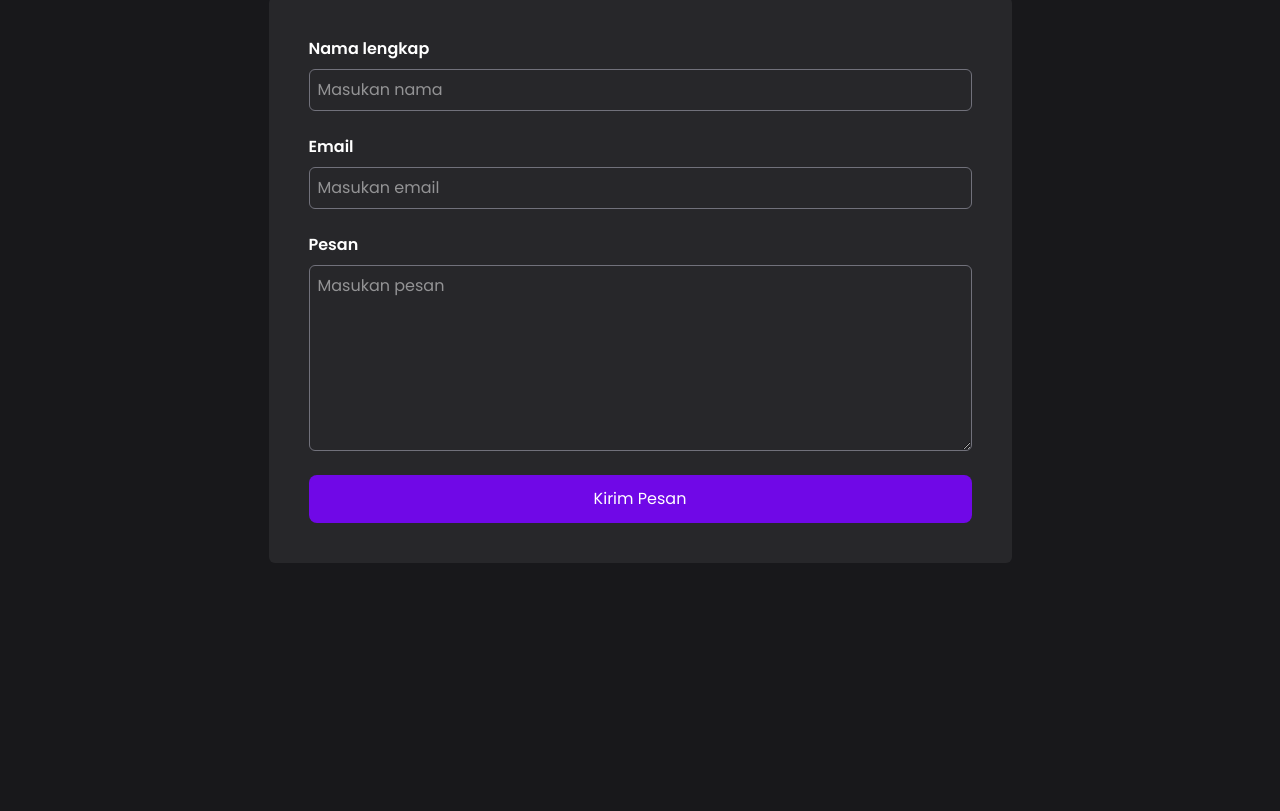
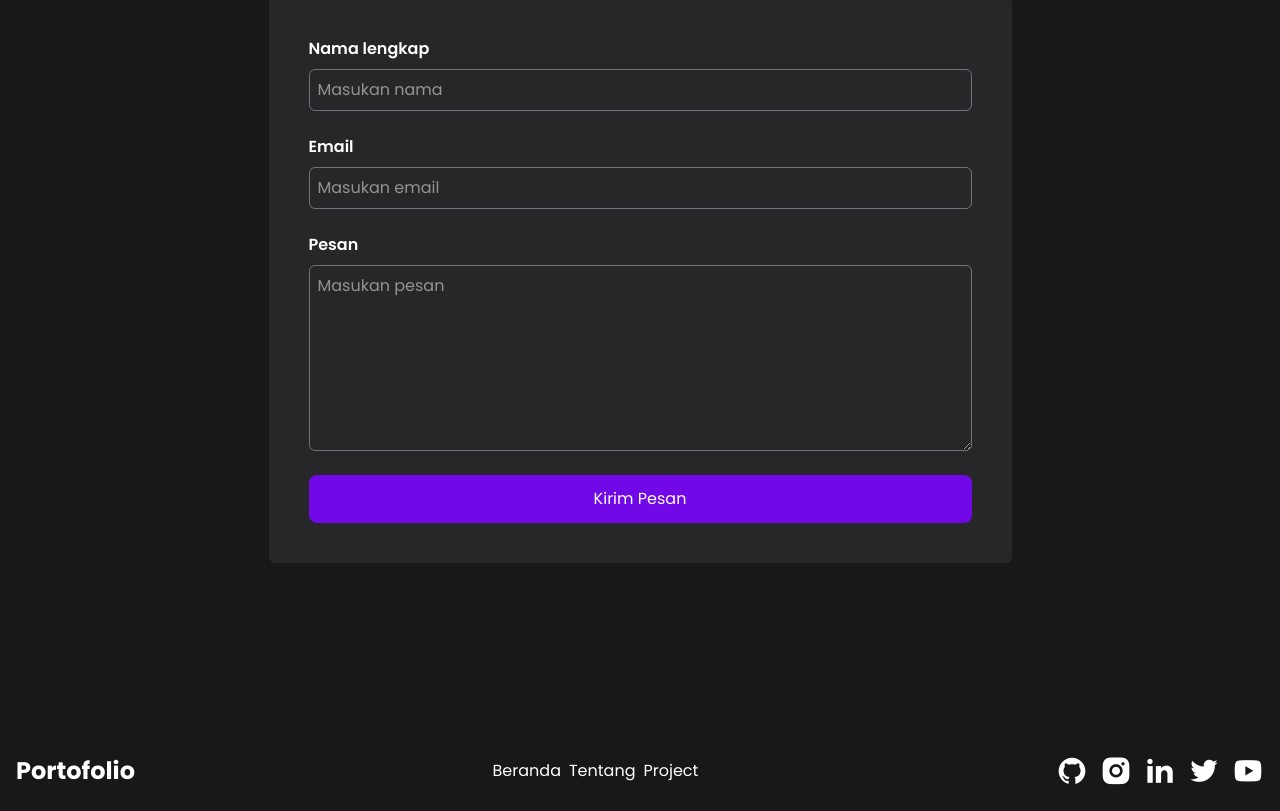
Before and after one commit to Rangga11268/AboutMe, a React (Vite) app: page / in a window 1280 px wide. Shown: the part 3514-4325 px from the top of the page. Before the commit the page ends 4117 px from the top, so only its background shows below. Built offline with nearby package versions, Linux system fonts and the light colour scheme.

Commit message:
footer and add fromspree

```diff
--- a/src/App.jsx
+++ b/src/App.jsx
@@ -164,14 +164,15 @@
 
         {/* Kontak  */}
 
-        <div className="kontak mt-32 p-10">
+        <div className="kontak mt-32 sm:p-10 p-0">
           <h1 className="text-4xl  mb-2 font-bold text-center">Contact</h1>
           <p className="text-base/loose text-center mb-10 opacity-50">
             Mari terhubung dengan saya
           </p>
           <form
-            action=""
-            className="bg-zinc-800 p-10 w-fit mx-auto rounded-md"
+            action="https://formspree.io/f/movlqwvd"
+            method="post"
+            className="bg-zinc-800 p-10 sm:w-fit w-full mx-auto rounded-md"
             autoComplete="off"
           >
             <div className="flex flex-col gap-6">
--- /dev/null
+++ b/src/components/Footer.jsx
@@ -0,0 +1,29 @@
+export default function Footer() {
+  return (
+    <div className="mt-32 py-4 md:flex-row flex-col gap-6 md:gap-0 flex justify-between items-center">
+      <h1 className="text-2xl font-bold">Portofolio</h1>
+      <div className="flex gap-2">
+        <a href="#">Beranda</a>
+        <a href="#">Tentang</a>
+        <a href="#">Project</a>
+      </div>
+      <div className="flex items-center gap-3">
+        <a href="#">
+          <i className="ri-github-fill ri-2x"></i>
+        </a>
+        <a href="#">
+          <i className="ri-instagram-fill ri-2x"></i>
+        </a>
+        <a href="#">
+          <i className="ri-linkedin-fill ri-2x"></i>
+        </a>
+        <a href="#">
+          <i className="ri-twitter-fill ri-2x"></i>
+        </a>
+        <a href="#">
+          <i className="ri-youtube-fill ri-2x"></i>
+        </a>
+      </div>
+    </div>
+  );
+}
--- a/src/main.jsx
+++ b/src/main.jsx
@@ -5,12 +5,14 @@
 import Navbar from "./components/Navbar.jsx";
 
 import "remixicon/fonts/remixicon.css";
+import Footer from "./components/Footer.jsx";
 
 createRoot(document.getElementById("root")).render(
   <StrictMode>
     <div className="container mx-auto px-4">
       <Navbar />
       <App />
+      <Footer />
     </div>
   </StrictMode>
 );
```
